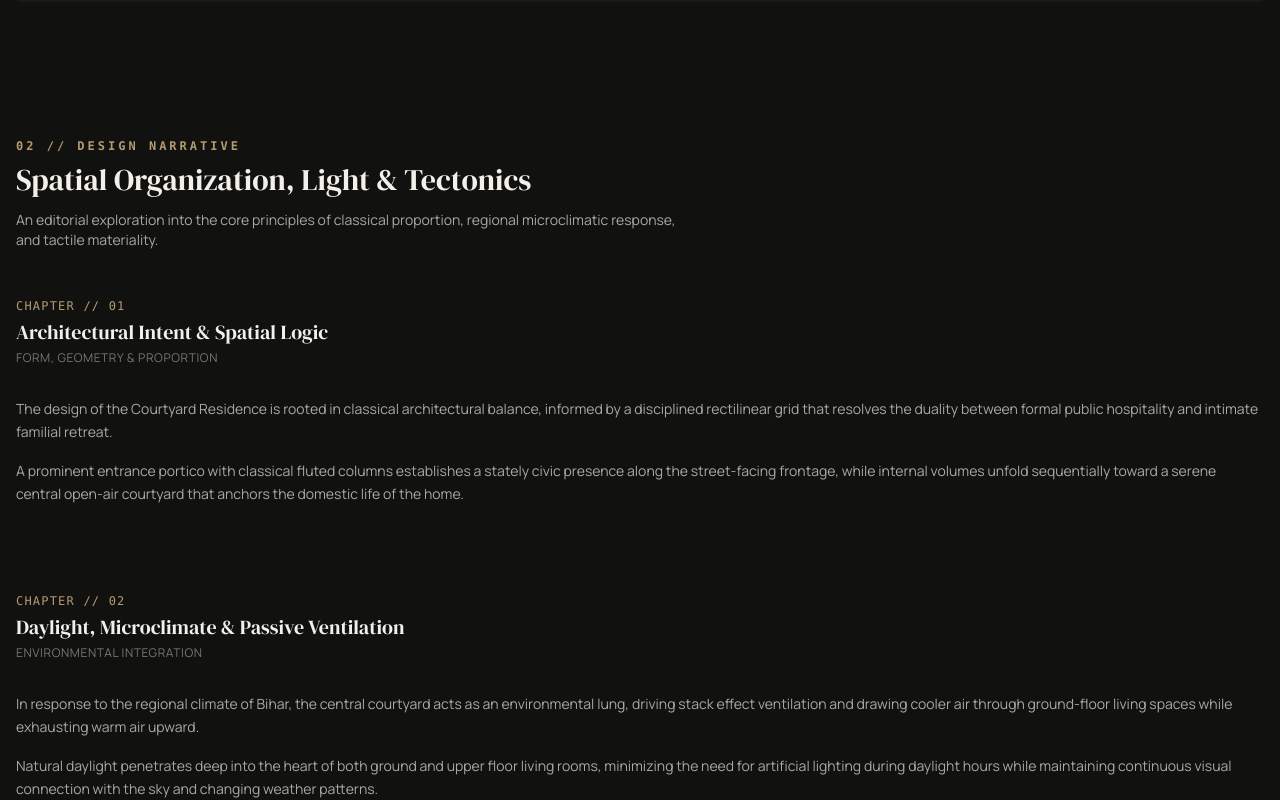
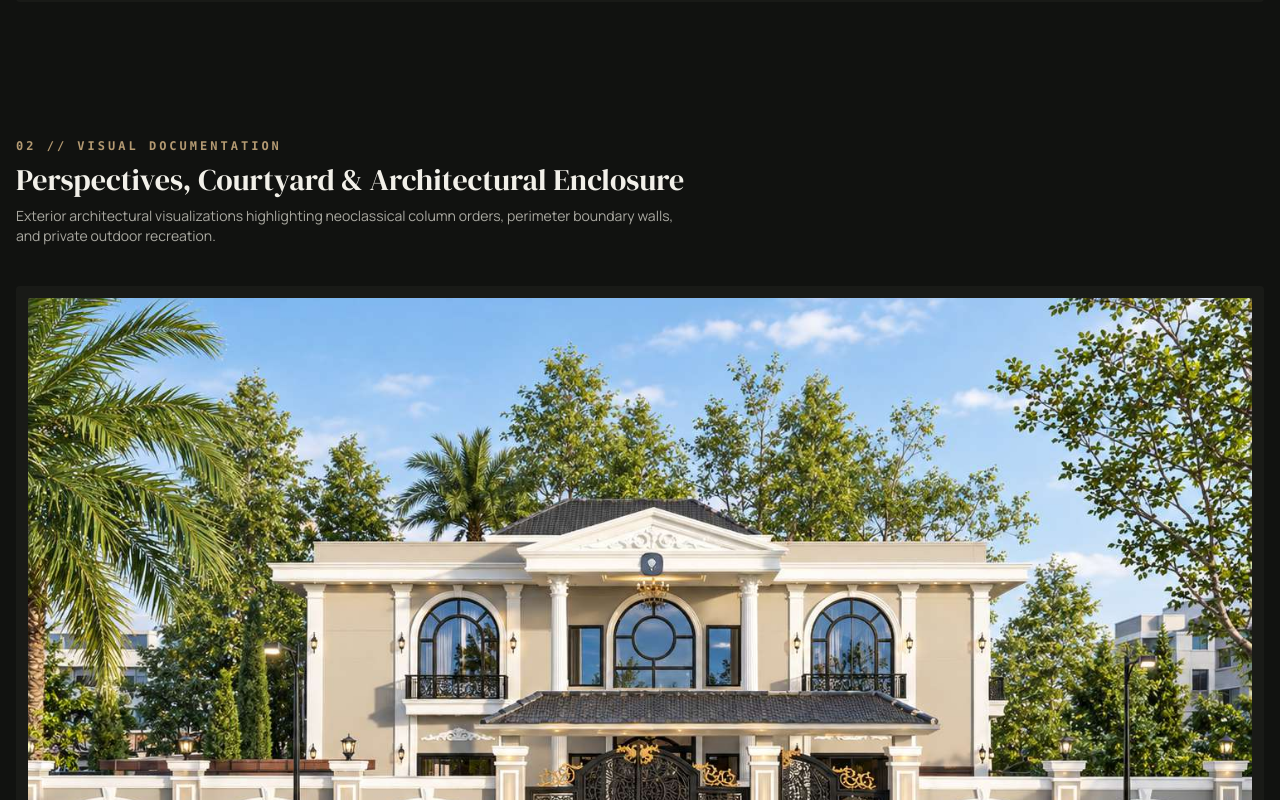
Before and after one commit to Siran-web/Tausif-portfolio, a Next.js app: page /work/courtyard-residence in a window 1280 px wide. Shown: the part 2160-2960 px from the top of the page. Built offline with nearby package versions, Linux system fonts and the light colour scheme.

Commit message:
refactor: remove Spatial Organization section from project detail page and renumber sections

```diff
--- a/app/work/[slug]/page.tsx
+++ b/app/work/[slug]/page.tsx
@@ -242,57 +242,12 @@ export default async function ProjectDetailPage({ params }: PageProps) {
           </div>
         </section>
 
-        {/* Section C: Design Narrative (Architectural Thinking, Light, Materials) */}
-        {project.narrative && project.narrative.length > 0 && (
-          <section aria-label="Design Narrative" className="mb-20 sm:mb-28 border-t border-border pt-14">
-            <div className="mb-12">
-              <span className="text-xs font-mono font-semibold uppercase tracking-[0.25em] text-accent block mb-2">
-                02 // DESIGN NARRATIVE
-              </span>
-              <h2 className="font-display text-3xl sm:text-4xl text-text-primary">
-                Spatial Organization, Light &amp; Tectonics
-              </h2>
-              <p className="mt-3 text-sm text-text-secondary font-sans max-w-2xl">
-                An editorial exploration into the core principles of classical proportion, regional microclimatic response, and tactile materiality.
-              </p>
-            </div>
-
-            <div className="space-y-12">
-              {project.narrative.map((chapter, idx) => (
-                <div
-                  key={chapter.title}
-                  className="grid grid-cols-1 lg:grid-cols-12 gap-8 items-start border-b border-border/60 pb-10"
-                >
-                  <div className="lg:col-span-4">
-                    <span className="font-mono text-xs text-accent uppercase tracking-widest block mb-1">
-                      CHAPTER // 0{idx + 1}
-                    </span>
-                    <h3 className="font-display text-xl sm:text-2xl text-text-primary">
-                      {chapter.title}
-                    </h3>
-                    {chapter.subtitle && (
-                      <span className="text-xs font-sans text-text-tertiary uppercase tracking-wider mt-1 block">
-                        {chapter.subtitle}
-                      </span>
-                    )}
-                  </div>
-                  <div className="lg:col-span-8 space-y-4 text-sm sm:text-base leading-relaxed text-text-secondary font-sans">
-                    {chapter.content.map((p, pIdx) => (
-                      <p key={pIdx}>{p}</p>
-                    ))}
-                  </div>
-                </div>
-              ))}
-            </div>
-          </section>
-        )}
-
-        {/* Section D: Visual Documentation (Renders & Perspectives) */}
+        {/* Section C: Visual Documentation (Renders & Perspectives) */}
         {project.gallery && project.gallery.length > 0 && (
           <section aria-label="Visual Documentation" className="mb-20 sm:mb-28 border-t border-border pt-14">
             <div className="mb-10">
               <span className="text-xs font-mono font-semibold uppercase tracking-[0.25em] text-accent block mb-2">
-                03 // VISUAL DOCUMENTATION
+                02 // VISUAL DOCUMENTATION
               </span>
               <h2 className="font-display text-3xl sm:text-4xl text-text-primary">
                 Perspectives, Courtyard &amp; Architectural Enclosure
@@ -333,12 +288,12 @@ export default async function ProjectDetailPage({ params }: PageProps) {
           </section>
         )}
 
-        {/* Section D Continued: Verified Schematic Architectural Drawings */}
+        {/* Section D: Verified Schematic Architectural Drawings */}
         {project.drawings && project.drawings.length > 0 && (
           <section aria-label="Architectural Drawings" className="mb-20 sm:mb-28 border-t border-border pt-14">
             <div className="mb-12">
               <span className="text-xs font-mono font-semibold uppercase tracking-[0.25em] text-accent block mb-2">
-                04 // ARCHITECTURAL SCHEMATICS
+                03 // ARCHITECTURAL SCHEMATICS
               </span>
               <h2 className="font-display text-3xl sm:text-4xl text-text-primary">
                 Technical Floor Plans &amp; Spatial Linework
@@ -356,12 +311,12 @@ export default async function ProjectDetailPage({ params }: PageProps) {
           </section>
         )}
 
-        {/* Section D Continued: Functional Spatial Zoning & Circulation */}
+        {/* Section E: Functional Spatial Zoning & Circulation */}
         {project.spatialZoning && project.spatialZoning.length > 0 && (
           <section aria-label="Spatial Organization" className="mb-20 sm:mb-28 border-t border-border pt-14">
             <div className="mb-10">
               <span className="text-xs font-mono font-semibold uppercase tracking-[0.25em] text-accent block mb-2">
-                05 // PROGRAMMATIC ZONING
+                04 // PROGRAMMATIC ZONING
               </span>
               <h2 className="font-display text-3xl sm:text-4xl text-text-primary">
                 Functional Separation &amp; Circulation Logic
--- a/data/portfolio.ts
+++ b/data/portfolio.ts
@@ -41,6 +41,8 @@ export interface DesignNarrativeSection {
   title: string;
   subtitle?: string;
   content: string[];
+  image?: string;
+  imageAlt?: string;
 }
 
 export interface Project {
@@ -219,32 +221,6 @@ export const portfolioData: PortfolioData = {
         { label: "Lead Architect", value: "Ar. Tausif Raza" },
         { label: "Documentation", value: "AutoCAD & 3D Visualization" },
       ],
-      narrative: [
-        {
-          title: "Architectural Intent & Spatial Logic",
-          subtitle: "Form, Geometry & Proportion",
-          content: [
-            "The design of the Courtyard Residence is rooted in classical architectural balance, informed by a disciplined rectilinear grid that resolves the duality between formal public hospitality and intimate familial retreat.",
-            "A prominent entrance portico with classical fluted columns establishes a stately civic presence along the street-facing frontage, while internal volumes unfold sequentially toward a serene central open-air courtyard that anchors the domestic life of the home.",
-          ],
-        },
-        {
-          title: "Daylight, Microclimate & Passive Ventilation",
-          subtitle: "Environmental Integration",
-          content: [
-            "In response to the regional climate of Bihar, the central courtyard acts as an environmental lung, driving stack effect ventilation and drawing cooler air through ground-floor living spaces while exhausting warm air upward.",
-            "Natural daylight penetrates deep into the heart of both ground and upper floor living rooms, minimizing the need for artificial lighting during daylight hours while maintaining continuous visual connection with the sky and changing weather patterns.",
-          ],
-        },
-        {
-          title: "Material Strategy & Outdoor Integration",
-          subtitle: "Tectonics, Water & Landscape",
-          content: [
-            "The material palette balances crisp plasterwork and classical stone detailing on the exterior envelopes with warm timber decking and pergolas in the outdoor recreation realm.",
-            "The private swimming pool terrace is directly accessible from the central family hall, shaded by a columned pergola that softens harsh midday sunlight and establishes a peaceful, sanctuary-like microclimate within the compound walls.",
-          ],
-        },
-      ],
       gallery: [
         {
           src: "/images/projects/courtyard-residence/exterior-front.jpg",
```
